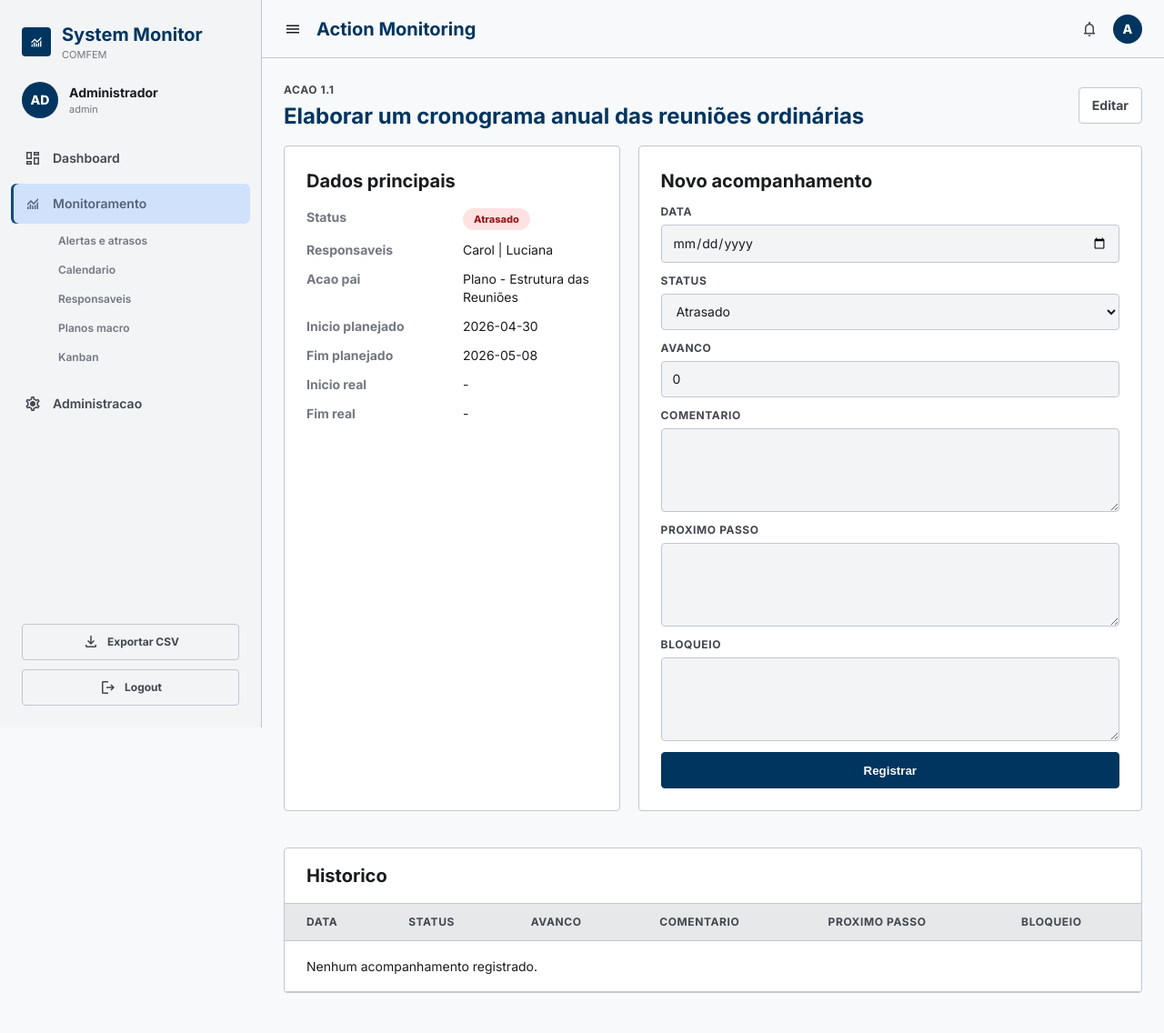
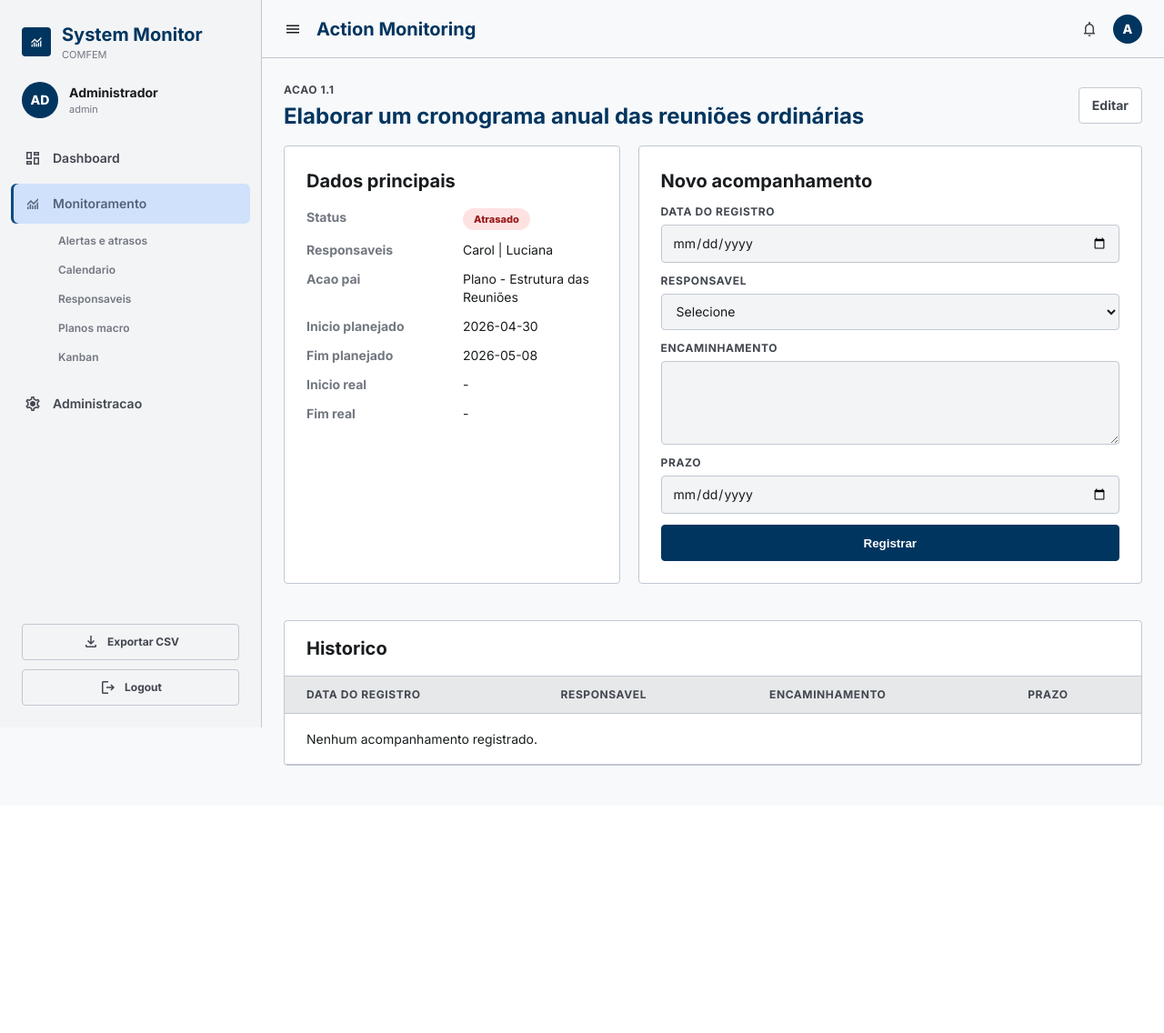
Before and after one commit to newtoncerezini-ai/monitoramento-beth, a Flask app: page /actions/2 in a window 1280 px wide. Shown: the whole page at 91% size. After the commit the page ends 842 px from the top, so only its background shows below. Run offline with Flask 3, Linux system fonts and the light colour scheme; a user stored in the database is signed in; data comes from the database, SQL or seed files in the repository; both versions use the stored data as it was after the commit; data that the repository does not hold is empty.

Commit message:
Update action follow-up fields

```diff
--- a/app.py
+++ b/app.py
@@ -100,7 +100,9 @@ def init_db() -> None:
         CREATE TABLE IF NOT EXISTS updates (
             id INTEGER PRIMARY KEY AUTOINCREMENT,
             action_id INTEGER NOT NULL REFERENCES actions(id) ON DELETE CASCADE,
+            responsible_id INTEGER REFERENCES people(id) ON DELETE SET NULL,
             update_date DATE NOT NULL,
+            due_date DATE,
             status TEXT NOT NULL,
             progress INTEGER NOT NULL DEFAULT 0 CHECK(progress BETWEEN 0 AND 100),
             comment TEXT,
@@ -124,6 +126,8 @@ def init_db() -> None:
         );
         """
     )
+    ensure_column(conn, "updates", "responsible_id", "INTEGER REFERENCES people(id) ON DELETE SET NULL")
+    ensure_column(conn, "updates", "due_date", "DATE")
     admin = conn.execute("SELECT id FROM users WHERE username = 'admin'").fetchone()
     if admin is None:
         conn.execute(
@@ -136,8 +140,15 @@ def init_db() -> None:
 
 
 def db() -> sqlite3.Connection:
-    init_db()
+    if "db" not in g:
+        init_db()
     return get_db()
+
+
+def ensure_column(conn: sqlite3.Connection, table: str, column: str, definition: str) -> None:
+    columns = [row["name"] for row in conn.execute(f"PRAGMA table_info({table})").fetchall()]
+    if column not in columns:
+        conn.execute(f"ALTER TABLE {table} ADD COLUMN {column} {definition}")
 
 
 def sync_parent_planned_dates(conn: sqlite3.Connection) -> None:
@@ -802,33 +813,44 @@ def action_detail(action_id: int):
         """,
         (action_id,),
     ).fetchone()
-    updates = db().execute("SELECT * FROM updates WHERE action_id = ? ORDER BY update_date DESC, id DESC", (action_id,)).fetchall()
+    updates = db().execute(
+        """
+        SELECT u.*, pe.name AS responsible_name
+        FROM updates u
+        LEFT JOIN people pe ON pe.id = u.responsible_id
+        WHERE u.action_id = ?
+        ORDER BY u.update_date DESC, u.id DESC
+        """,
+        (action_id,),
+    ).fetchall()
     children = query_actions({"q": ""})
     children = [c for c in children if c["parent_id"] == action_id]
-    return render_template("action_detail.html", action=action, updates=updates, children=children, status_options=STATUS_OPTIONS)
+    return render_template("action_detail.html", action=action, updates=updates, children=children, people=get_people())
 
 
 @app.route("/actions/<int:action_id>/updates", methods=["POST"])
 @write_required
 def update_new(action_id: int):
     form = request.form
-    status = form.get("status") or "Em andamento"
+    action = db().execute("SELECT status FROM actions WHERE id = ?", (action_id,)).fetchone()
+    status = action["status"] if action else "Nao iniciado"
     db().execute(
         """
-        INSERT INTO updates (action_id, update_date, status, progress, comment, next_step, blocker)
-        VALUES (?, ?, ?, ?, ?, ?, ?)
+        INSERT INTO updates (action_id, responsible_id, update_date, due_date, status, progress, comment, next_step, blocker)
+        VALUES (?, ?, ?, ?, ?, ?, ?, ?, ?)
         """,
         (
             action_id,
+            form.get("responsible_id") or None,
             form.get("update_date") or date.today().isoformat(),
+            form.get("due_date") or None,
             status,
-            int(form.get("progress") or 0),
-            form.get("comment"),
-            form.get("next_step"),
-            form.get("blocker"),
+            0,
+            form.get("forwarding"),
+            None,
+            None,
         ),
     )
-    db().execute("UPDATE actions SET status = ?, updated_at = CURRENT_TIMESTAMP WHERE id = ?", (status, action_id))
     db().commit()
     flash("Acompanhamento registrado.")
     return redirect(url_for("action_detail", action_id=action_id))
--- a/templates/action_detail.html
+++ b/templates/action_detail.html
@@ -27,18 +27,23 @@
   {% if can_write %}
     <form class="panel monitor-form" method="post" action="{{ url_for('update_new', action_id=action.id) }}">
       <h2>Novo acompanhamento</h2>
-      <label>Data <input type="date" name="update_date"></label>
-      <label>Status
-        <select name="status">
-          {% for status in status_options %}
-            <option value="{{ status }}" {% if action.status == status %}selected{% endif %}>{{ status }}</option>
+      <label>Data do registro
+        <input type="date" name="update_date">
+      </label>
+      <label>Responsavel
+        <select name="responsible_id">
+          <option value="">Selecione</option>
+          {% for person in people %}
+            <option value="{{ person.id }}">{{ person.name }}</option>
           {% endfor %}
         </select>
       </label>
-      <label>Avanco <input type="number" min="0" max="100" name="progress" value="0"></label>
-      <label>Comentario <textarea name="comment"></textarea></label>
-      <label>Proximo passo <textarea name="next_step"></textarea></label>
-      <label>Bloqueio <textarea name="blocker"></textarea></label>
+      <label>Encaminhamento
+        <textarea name="forwarding"></textarea>
+      </label>
+      <label>Prazo
+        <input type="date" name="due_date">
+      </label>
       <button class="button primary" type="submit">Registrar</button>
     </form>
   {% endif %}
@@ -66,19 +71,17 @@
 <section class="panel">
   <div class="panel-head"><h2>Historico</h2></div>
   <table>
-    <thead><tr><th>Data</th><th>Status</th><th>Avanco</th><th>Comentario</th><th>Proximo passo</th><th>Bloqueio</th></tr></thead>
+    <thead><tr><th>Data do registro</th><th>Responsavel</th><th>Encaminhamento</th><th>Prazo</th></tr></thead>
     <tbody>
       {% for update in updates %}
         <tr>
           <td>{{ update.update_date }}</td>
-          <td>{{ update.status }}</td>
-          <td>{{ update.progress }}%</td>
+          <td>{{ update.responsible_name or "-" }}</td>
           <td>{{ update.comment or "-" }}</td>
-          <td>{{ update.next_step or "-" }}</td>
-          <td>{{ update.blocker or "-" }}</td>
+          <td>{{ update.due_date or "-" }}</td>
         </tr>
       {% else %}
-        <tr><td colspan="6">Nenhum acompanhamento registrado.</td></tr>
+        <tr><td colspan="4">Nenhum acompanhamento registrado.</td></tr>
       {% endfor %}
     </tbody>
   </table>
```
Also changed, not shown: data/monitoramento.db.
